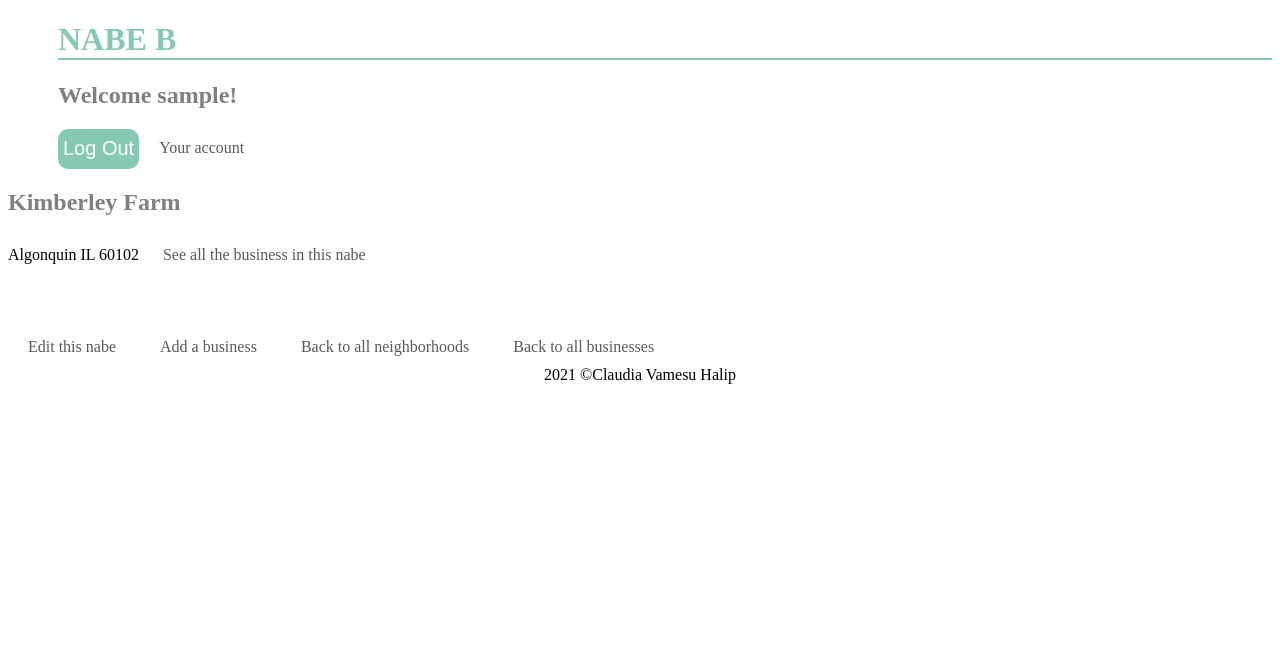
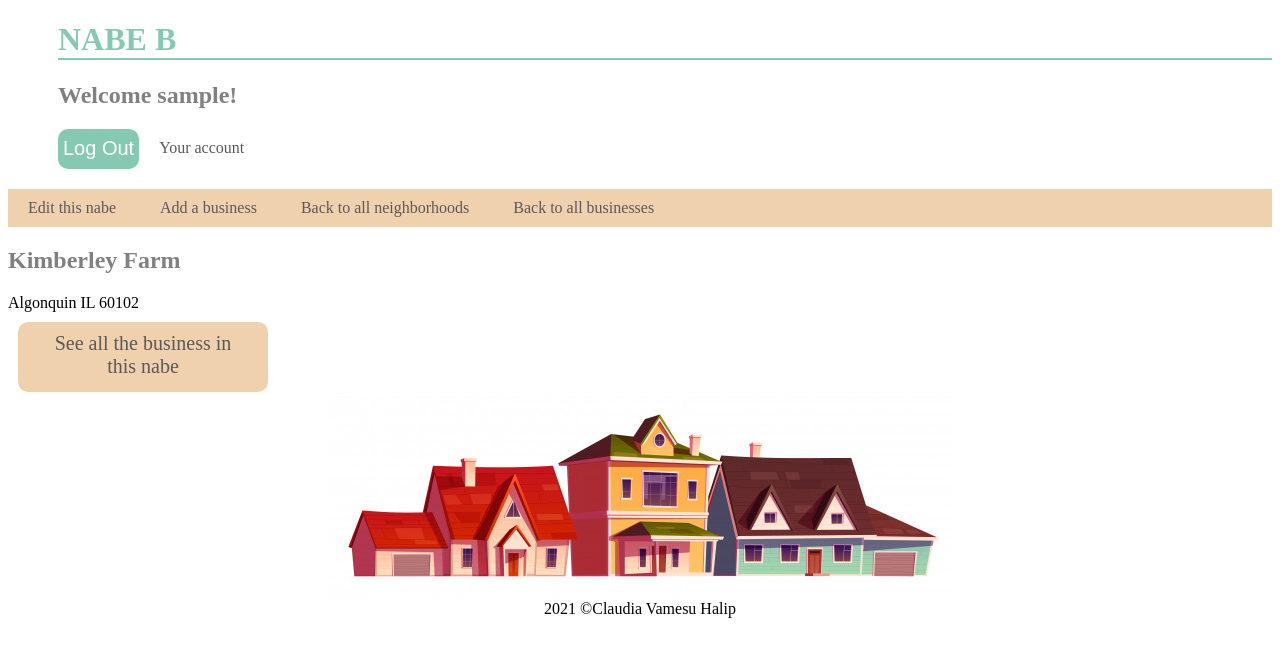
Before and after one commit to claudiahalip/NabeB-rails_project, a Rails app: page /neighborhoods/1 in a window 1280 px wide. Shown: the top 657 px of the page. Run offline with Rails 7, Linux system fonts and the light colour scheme; the visitor is signed in with stand-in values (Sample User, id 1); data comes from the database, SQL or seed files in the repository.

Commit message:
neiborhood page css

```diff
--- a/app/assets/stylesheets/application.css
+++ b/app/assets/stylesheets/application.css
@@ -346,6 +346,8 @@
   margin-bottom: 30px;
 }
 
+
+
 .business-form-title{
  margin-left: 575px;
   align-items: center;
@@ -359,6 +361,19 @@
 .neighborhood-index{
   background-image: "neighborhood-01.png";
   background-color: whitesmoke;
+}
+
+.button-link{
+  outline:none;
+  background-color: #f0d1ae;
+  color: white;
+  margin-top: 10px;
+  margin-left:10px ;
+  font-size: 20px;
+  height: 70px;
+  border-radius: 10px;
+  text-align: center;
+  width: 250px;
 }
 
 .search-nabe{
--- a/app/views/neighborhoods/show.html.erb
+++ b/app/views/neighborhoods/show.html.erb
@@ -1,20 +1,22 @@
-<%if @neighborhood%>
-
-    <h2><%=@neighborhood.name%></h2>
-    <%= render "neighborhood"%>
-    <%if @neighborhood.businesses.empty?%>
-       <h5>There is no business listed in this area, yet!</h5>
-    <%else%>
-
-       <%=link_to "See all the business in this nabe", neighborhood_businesses_path(@neighborhood), class: "link-for-see-all"%><br><br><br><br>
-
-    <%end%>
-
-
-   <div  class = "navbar-nabe">
+<div class = "user-navbar">
     <%=link_to "Edit this nabe", edit_neighborhood_path %>
     <%=link_to "Add a business", new_neighborhood_business_path(@neighborhood)%>
     <%=link_to "Back to all neighborhoods", neighborhoods_path%>
     <%=link_to "Back to all businesses", businesses_path%>
+</div>
+<%if @neighborhood%>
+      <h2><%=@neighborhood.name%></h2>
+      <%= render "neighborhood"%>
+<%if @neighborhood.businesses.empty?%>
+       <h5>There is no business listed in this area, yet!</h5>
+<%else%>
+   <div class="button-link">
+      <%=link_to "See all the business in this nabe", neighborhood_businesses_path(@neighborhood), class: "link-for-see-all"%><br><br><br><br>
    </div>
 <%end%>
+
+<%=image_tag "residential-houses-exterior-suburb-district_107791-3301.jpg"%>
+
+
+
+<%end%>
```
